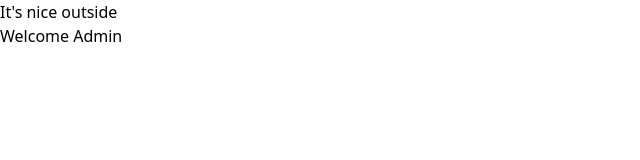
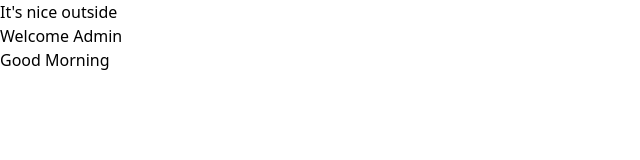
Before and after one commit to Allwin-d/Practice, a React (Vite) app: page / in a window 1280 px wide. Shown: the top 160 px of the page, without its empty margins (0-640 px from the left). Built offline with nearby package versions, Linux system fonts and the light colour scheme.

Commit message:
Conditional Rend for Greetings Ternary Operator

```diff
--- a/src/App.tsx
+++ b/src/App.tsx
@@ -4,6 +4,7 @@
 // import Greeting from "./components/Greeting";
 // import ProductInfo from "./components/ProductInfo";
 
+import Greetings from "./components/ConditionalRendering/Greetings";
 import UserStatus from "./components/ConditionalRendering/UserStatus";
 import Weather from "./components/ConditionalRendering/Weather";
 
@@ -23,6 +24,7 @@ const App = () => {
       {/* <ParentPerson /> */}
       <Weather temperature={25} />
       <UserStatus loggedIn={true} isAdmin={true} />
+      <Greetings timeOfDay = "Morning"/>
     </div>
   );
 };
--- /dev/null
+++ b/src/components/ConditionalRendering/Greetings.tsx
@@ -0,0 +1,18 @@
+type greetProps = {
+  timeOfDay: string;
+};
+
+//Conditional rendering based on ternary operator
+const Greetings = ({ timeOfDay }: greetProps) => {
+  return (
+    <div>
+      {timeOfDay === "Morning" ? (
+        <h2>Good Morning </h2>
+      ) : (
+        <h2>Good Afternoon</h2>
+      )}
+    </div>
+  );
+};
+
+export default Greetings;
--- a/src/components/ConditionalRendering/UserStatus.tsx
+++ b/src/components/ConditionalRendering/UserStatus.tsx
@@ -3,6 +3,7 @@ type uStatusProp = {
   isAdmin: boolean;
 };
 
+//conditional rendering using &&
 const UserStatus = ({ loggedIn, isAdmin }: uStatusProp) => {
   return (
     <div>
--- a/src/components/ConditionalRendering/Weather.tsx
+++ b/src/components/ConditionalRendering/Weather.tsx
@@ -2,6 +2,7 @@ type WeatherProps = {
   temperature: number;
 };
 
+//conditional rendering based on if else conditions
 const Weather = ({ temperature }: WeatherProps) => {
   if (temperature > 25) {
     return <h2>It's hot outside</h2>;
```
